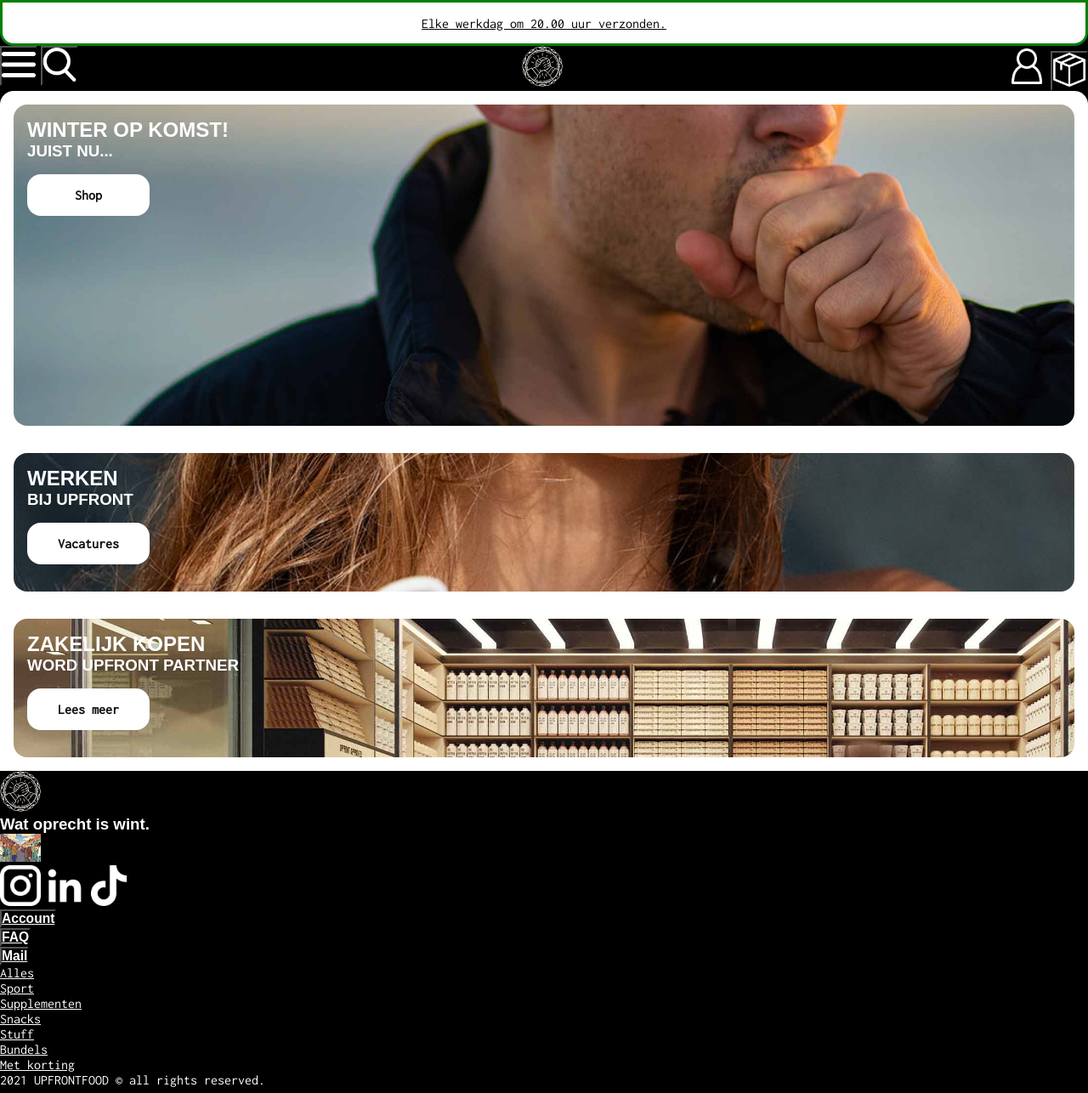
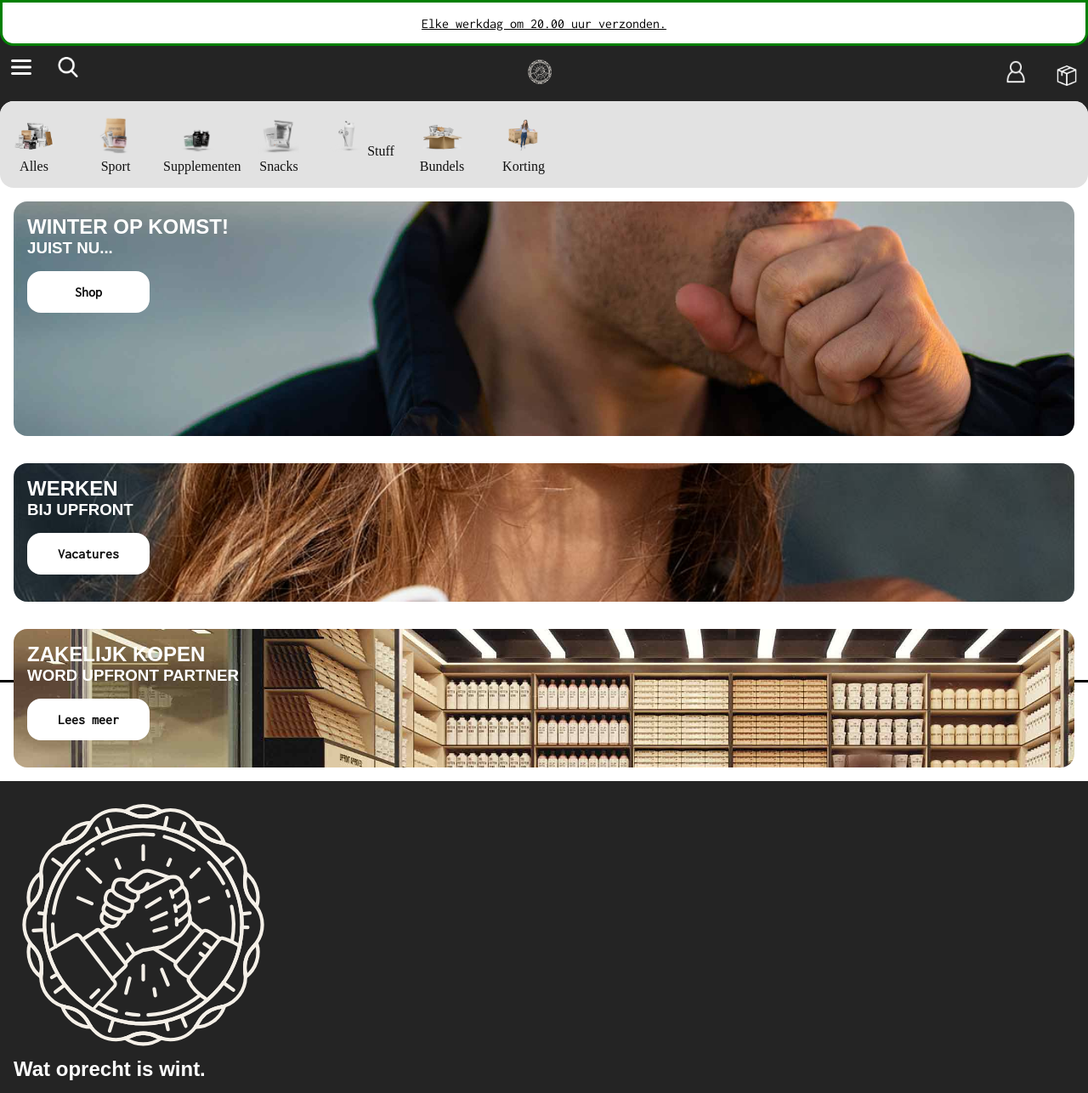
Before and after one commit to lichelledelange/Blokweb, a plain HTML site: page index.html in a window 1280 px wide. Shown: the top 1286 px of the page at 85% size. Drawn offline with Linux system fonts and the light colour scheme; a web font is replaced by a local one.

Commit message:
Add files via upload

```diff
--- a/index.html
+++ b/index.html
@@ -69,28 +69,30 @@
 
 
 
-		<!-- <nav class="Navigatie">
+	 <nav aria-label="catalogus opties">
 			<ul>
-				<li><a href="https://upfront.nl/pages/shop-alles">
-					<img src="readme-images/homepage/alle producten.jpg" alt="Alle producten"></li>
-					<h2>Alles</h2>
-				<li><a href="https://upfront.nl/pages/shop-alles#cat-sport">
-					<img src="readme-images/homepage/sport.jpg" alt="Foto van sport artikelen"></li>
-					<h2>Sport</h2>
-				<li><a href="https://upfront.nl/pages/shop-alles#cat-supps">
-					<img src="readme-images/homepage/supplementen.jpg" alt="Foto van supplementen"></li>
-					<h2>Supplementen</h2>
-				<li><a href="https://upfront.nl/pages/shop-alles#cat-snacks">
-					<img src="readme-images/homepage/snacks.jpg" alt="Foto van snacks"></li>
-					<h2>Snacks</h2>
-				<li><a href="https://upfront.nl/pages/shop-alles#cat-stuff-1">
-					<img src="readme-images/homepage/stuff.jpg" alt="Foto van accesoires"></li>
-					<h2>Stuff</h2>
-				<li><a href="https://upfront.nl/pages/shop-alles#cat-bundels">
-					<img src="readme-images/homepage/bundels.jpg" alt="Foto van bundels"></li>
-					<h2>Bundels</h2>
+				<li><a href="#">
+					<img src="readme-images/homepage/alle_producten.png" alt="Alle producten">Alles</a></li>
+
+				<li><a href="#">
+					<img src="readme-images/homepage/sport.png" alt="Foto van sport artikelen">Sport</a></li>
+
+				<li><a href="#">
+					<img src="readme-images/homepage/supplementen.png" alt="Foto van supplementen">Supplementen</a></li>
+
+				<li><a href="#">
+					<img src="readme-images/homepage/snacks.png" alt="Foto van snacks">Snacks</a></li>
+
+				<li><a href="#">
+					<img src="readme-images/homepage/stuff.png" alt="Foto van accesoires">Stuff</a></li>
+
+				<li><a href="#">
+					<img src="readme-images/homepage/bundels.png" alt="Foto van bundels">Bundels</a></li>
+
+				<li><a href="#">
+					<img src="readme-images/homepage/korting.png" alt="Foto met korting">Korting</a></li>
 			</ul>
-		</nav> -->
+		</nav>
 
 
 		<section>
@@ -125,7 +127,7 @@
 	<footer>
 		<ul>
 			<li><a href="#"><img src="readme-images/homepage/logo.svg" alt="Logo upfront"></a></li>
-			<li><h3>Wat oprecht is wint.</h3></li>
+			<li><h2>Wat oprecht is wint.</h2></li>
 			<li><a href="#"><img src="readme-images/homepage/Team.webp" alt="Team Upfront"></a></li>
 		</ul>
 
@@ -135,13 +137,12 @@
 				<a href="#"><img src="readme-images/homepage/linkedin.png" alt="linkedin"></a>
 				<a href="#"><img src="readme-images/homepage/tik-tok.png" alt="Tiktok"></a>
 			</li>
-
 		</ul>
 
 		<ul>
-			<li><button type="button"><a href="#"><h3>Account</h3></button></li>
-			<li><button type="button"><a href="#"><h3>FAQ</h3></button></li>
-			<li><button type="button"><a href="#"><h3>Mail</h3></a></button></li>
+			<li><button type="button">Account</button></li>
+			<li><button type="button">FAQ</button></li>
+			<li><button type="button">Mail</button></li>
 		</ul>
 
 		<ul>
@@ -154,7 +155,8 @@
 			<li><a href="#">Met korting</a></li>
 		</ul>
 
-		<p> 2021 UPFRONTFOOD © all rights reserved.</p>
+		<a href="#"> 2021 UPFRONTFOOD © all rights reserved.</a>
+
 	</footer>
 
 	<script defer src="scripts/script.js"></script>
--- a/styles/style.css
+++ b/styles/style.css
@@ -7,9 +7,10 @@
    */
 
    /* Alle content begint bovenaan */
-* {
+   * {
 	margin: 0;
 	padding: 0;
+	list-style: none;
 }
 
 
@@ -19,9 +20,13 @@
 :root {
 	/* startje */
 	--color-text:#111;
-	--color-background:#000000;
+	--color-background:#242424;
 	--color-header-link:#000;
 	--color-main-bg-color:#fff;
+	--color-black-highlight:#0f0e0b;
+	--color-text-footer:#fff;
+	--color-text-endoffooter:#808080;
+	--color-text-carrousel:#e2e2e2;
 }
 
 /* ------------------ Img --------------------- */
@@ -58,6 +63,7 @@ section > img {
 	width: 100%;
 	border-radius: 1em;
 	object-fit: cover;
+
 }
 
 section:first-of-type {
@@ -82,7 +88,7 @@ section > a {
 }
 /* ------------------ Body --------------------- */
 body{
-	background: black;
+	background-color: var(--color-background);
 }
 /* ------------------ Header --------------------- */
 
@@ -102,11 +108,19 @@ header > ul {
 	justify-content: space-between;
 }
 
+header ul img {
+	height: auto;
+	width: 1.8em;
+	margin: 1em;
+}
+
+
 /* ------------------ Button --------------------- */
 
 
 button {
 	background-color: unset;
+	border-style: none;
 }
 
 /* ------------------ Font --------------------- */
@@ -129,12 +143,156 @@ h3, h4 {
 	color: white;
 }
 
-/* ------------------ Carrousel? --------------------- */
-/* section:nth-of-type(1){
-	flex-shrink: 8em;
+/* ------------------ Carrousel met underlining --------------------- */
+nav ul {
+    background-color: var(--color-text-carrousel);
+    display: flex;
+    flex-direction: row;
+    overflow-x: scroll;
+    text-align: center;
+    gap: 1em;
+    padding: 1em 0;
+    border-radius: 1em;
+}
 
+nav ul li {
+    width: 5em;
+    flex-shrink: 0;
+	position: relative;
+}
+
+
+ul ul li a{
+	position:relative;
+	display:inline-block;
+	text-decoration:none;
+}
+
+a::after{
+	content: "";
+	position: absolute;
+	left: 0;
+	right: 0;
+	top: 100%;
+	height: .2em;
+	background-color: currentColor;
+
+	transform-origin: left;
+	transform: scaleX(0%);
+	transition: transform .3s;
+}
+
+a:hover::after {
+	transform:scaleX(100%);
+	transition: right;
+}
+
+
+
+nav ul li a {
+    font-family: 'futura-pt';
+    text-decoration: none;
+    color: var(--color-text);
+}
+
+
+/* ------------------ Footer --------------------- */
+
+footer {
 	display: flex;
 	flex-direction: column;
+	margin: 1em;
+}
 
-	scroll-snap-align: center;
-} */
+footer ul:first-of-type li:first-of-type a img {
+	width: 23%;
+	margin: 0.5em;
+}
+
+footer ul li h2 {
+	font-size: 1.5em;
+}
+
+footer ul li img {
+	width: 100%;
+	border-radius: 1em;
+}
+
+footer ul:nth-of-type(2) li {
+	display: flex;
+	flex-direction: row;
+	justify-content: center;
+	text-align: center;
+	gap: 1em;
+	margin: 0.7em 0;
+}
+
+footer ul:first-of-type li:nth-of-type(3) {
+    margin: 1em 0em;
+}
+
+footer ul:nth-of-type(2) li img {
+	width: 2em;
+	border-radius: 0%;
+}
+
+footer ul:nth-of-type(3) {
+	display: flex;
+	gap: 1em;
+	margin: 1em 0em;
+}
+footer ul:nth-of-type(3) li {
+	flex-grow: 1;
+	display: flex;
+}
+
+footer ul:nth-of-type(3) li button {
+	padding: 1.2em 0.5em;
+	border-radius: 0.5em;
+	background-color: var(--color-black-highlight);
+	color: var(--color-text-footer);
+	font-family: futura-pt, sans-serif;
+	font-size: 1.1em;
+	text-transform: uppercase;
+	border-style: none;
+	width: 100%;
+}
+
+footer ul:nth-of-type(4) li {
+	padding: 0.2em;
+	font-family: futura-pt, sans-serif;
+	font-weight: 700;
+	text-transform: uppercase;
+}
+
+footer a:nth-of-type(12){
+	display: flex;
+	justify-content: center;
+	align-items: center;
+	height: 3em;
+	margin-top: 2em;
+	background-color:var(--color-black-highlight)
+}
+
+footer ul:last-of-type {
+    columns: 2;
+    text-align: center;
+}
+
+footer ul:last-of-type li a {
+    font-family: futura-pt, sans-serif;
+    text-decoration: none;
+    line-height: 1.4em;
+}
+
+footer > a:last-of-type {
+	text-decoration: none;
+	font-size: 0.8em;
+	color: var(--color-text-endoffooter);
+	width: 100%;
+	min-height: 1em;
+	text-align: center;
+	background-color: var(--color-black-highlight);
+	padding: 5px 15px 15px;
+	margin: 1em 0 0 0;
+}
```
Also changed, not shown: Detail-pagina.html (+9 -7 lines), readme-images/homepage/Supplementen.webp (added), readme-images/homepage/alle_producten.png (added), readme-images/homepage/bundels.png (added), readme-images/homepage/korting.png (added), readme-images/homepage/mail.png (added), readme-images/homepage/snacks.png (added), readme-images/homepage/sport.png (added), readme-images/homepage/stuff.png (added), readme-images/homepage/supplementen.png (added), styles/Homepagina.css (added), 1 other file.
